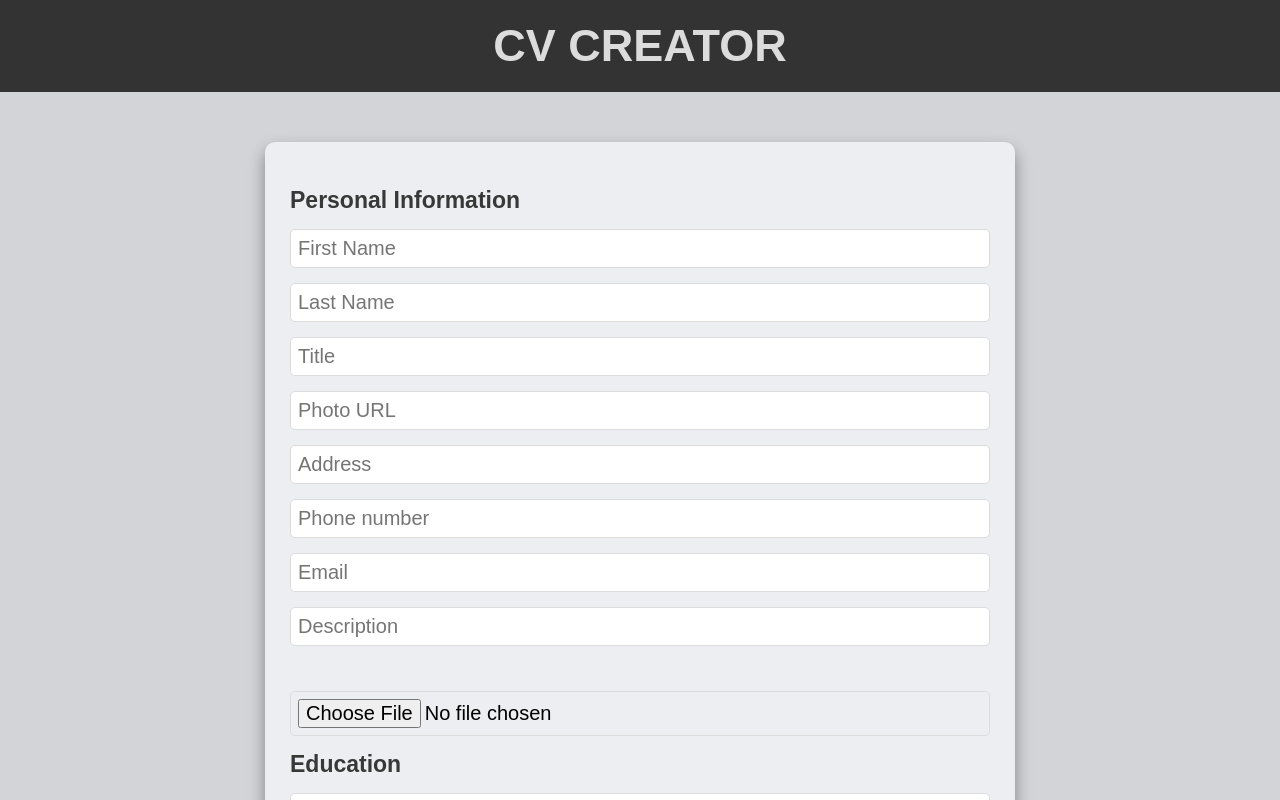
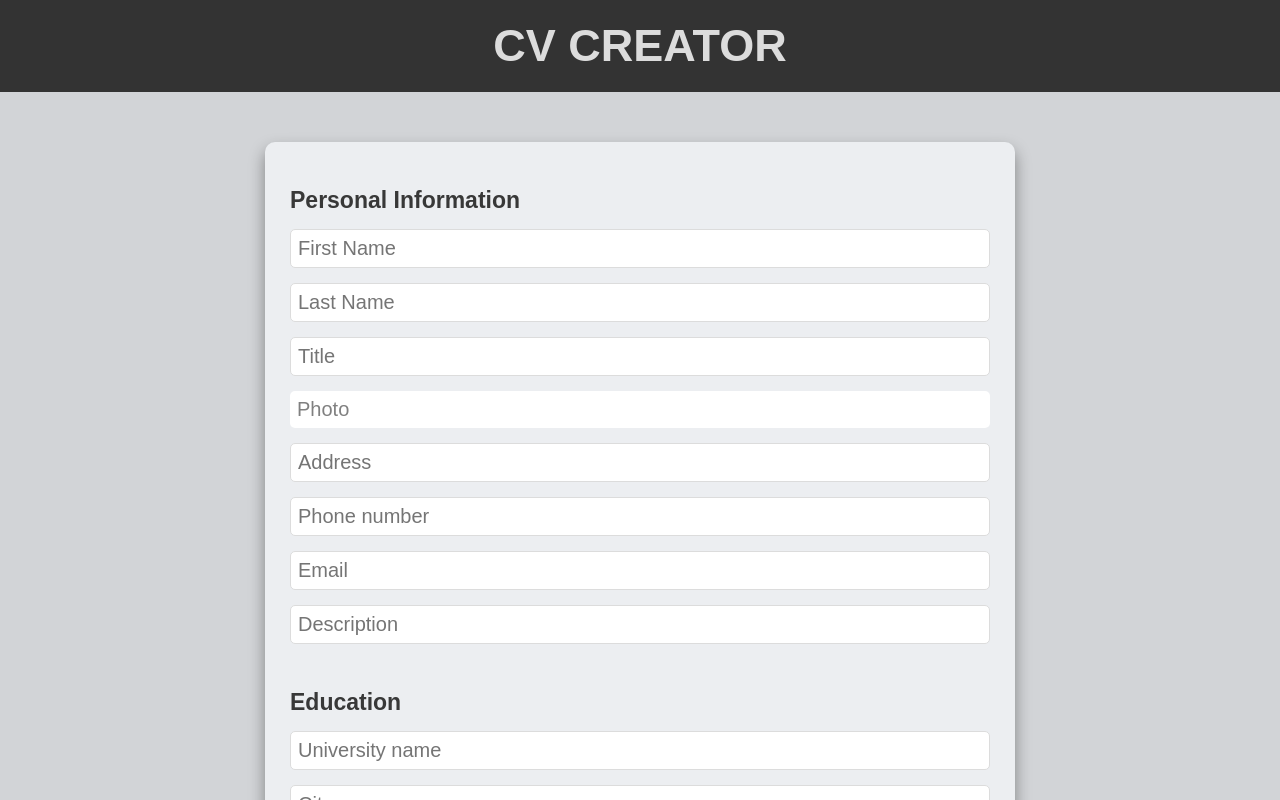
Before and after one commit to vvuckoviclazar/cv-creator, a React (Vite) app in the folder cv-creator/: page / in a window 1280 px wide. Shown: the top 800 px of the page. Built offline with nearby package versions, Linux system fonts and the light colour scheme.

Commit message:
Work in progress...

```diff
--- a/cv-creator/src/App.jsx
+++ b/cv-creator/src/App.jsx
@@ -57,18 +57,20 @@ function App() {
         <h1>Personal Information</h1>
         <div className="information-div">
           {Object.values(cv.personalInfo).map((field) => (
+            <div key={field.name} className="field">
               <input
-              key={field.name}
                 name={field.name}
                 type="text"
                 placeholder={field.placeholder}
                 value={field.value}
                 onChange={handlePersonalChange}
               />
-          ))}
-        </div>
+
+              {field.name === "title" && (
                 <label className="photo">
+                  Photo
                   <input
+                    className="photo-input"
                     type="file"
                     accept="image/*"
                     onChange={(e) => {
@@ -80,6 +82,10 @@ function App() {
                     }}
                   />
                 </label>
+              )}
+            </div>
+          ))}
+        </div>
 
         <h1>Education</h1>
         <ul className="education-list">
--- a/cv-creator/src/cv.js
+++ b/cv-creator/src/cv.js
@@ -3,7 +3,6 @@ export const INITIAL_CV = {
     firstName: { name: "firstName", placeholder: "First Name", value: "" },
     lastName: { name: "lastName", placeholder: "Last Name", value: "" },
     title: { name: "title", placeholder: "Title", value: "" },
-    photo: { name: "photo", placeholder: "Photo URL", value: "" },
     address: { name: "address", placeholder: "Address", value: "" },
     phone: { name: "phone", placeholder: "Phone number", value: "" },
     email: { name: "email", placeholder: "Email", value: "" },
--- a/cv-creator/src/index.css
+++ b/cv-creator/src/index.css
@@ -229,3 +229,28 @@ footer {
 .img {
   width: 100%;
 }
+
+.photo {
+  display: flex;
+  align-items: center;
+  width: 100%;
+  margin-bottom: 15rem;
+  padding: 7rem 0rem 7rem 7rem;
+  border-radius: 5rem;
+  border: none;
+  font-size: 20rem;
+  font-weight: 300;
+  background-color: white;
+  color: gray;
+  font-weight: 400;
+  cursor: pointer;
+}
+
+.photo-input {
+  display: none;
+  width: 100%;
+}
+
+.field {
+  width: 100%;
+}
```
Lines whose indentation alone changed are shown as unchanged.
